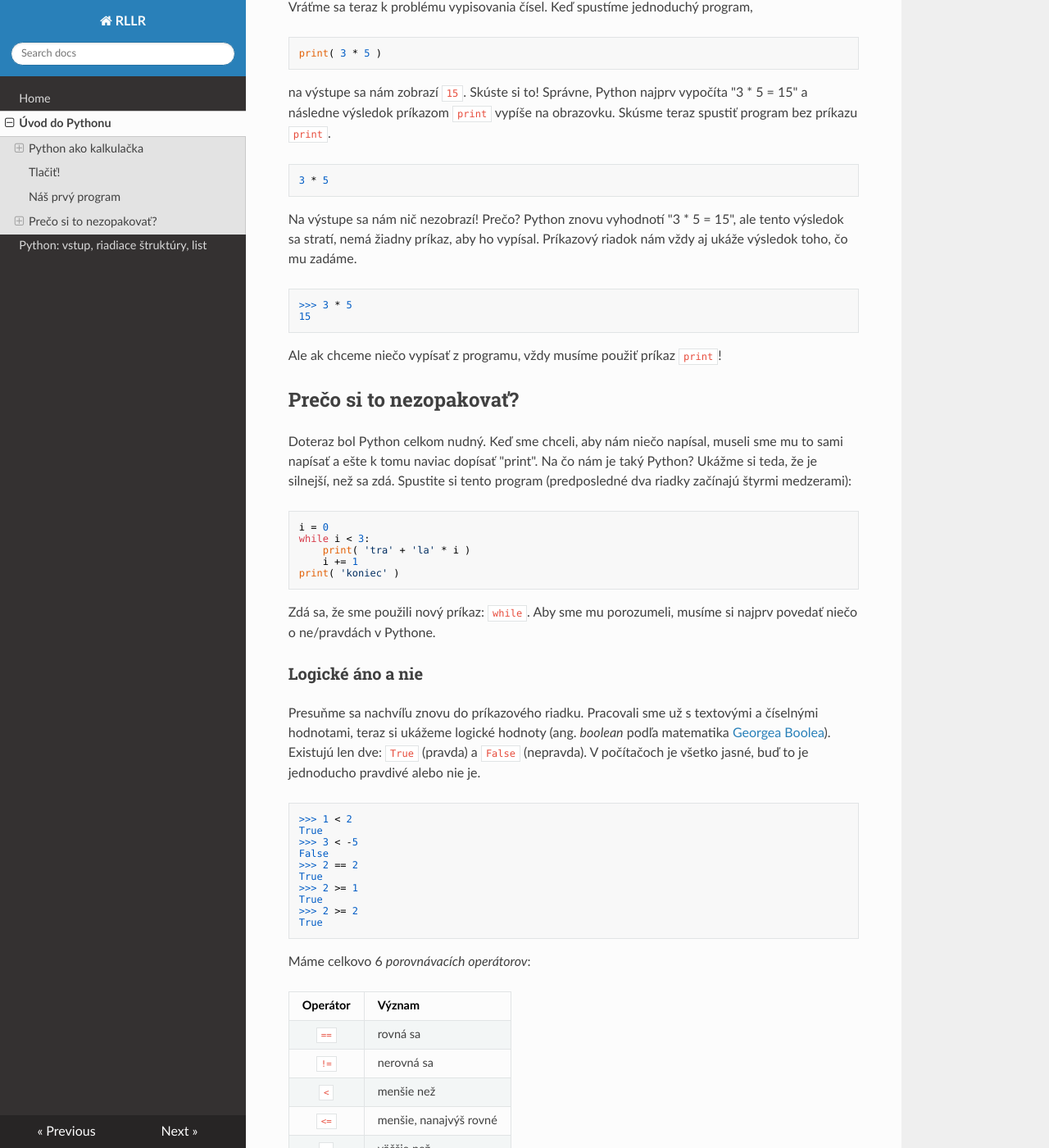
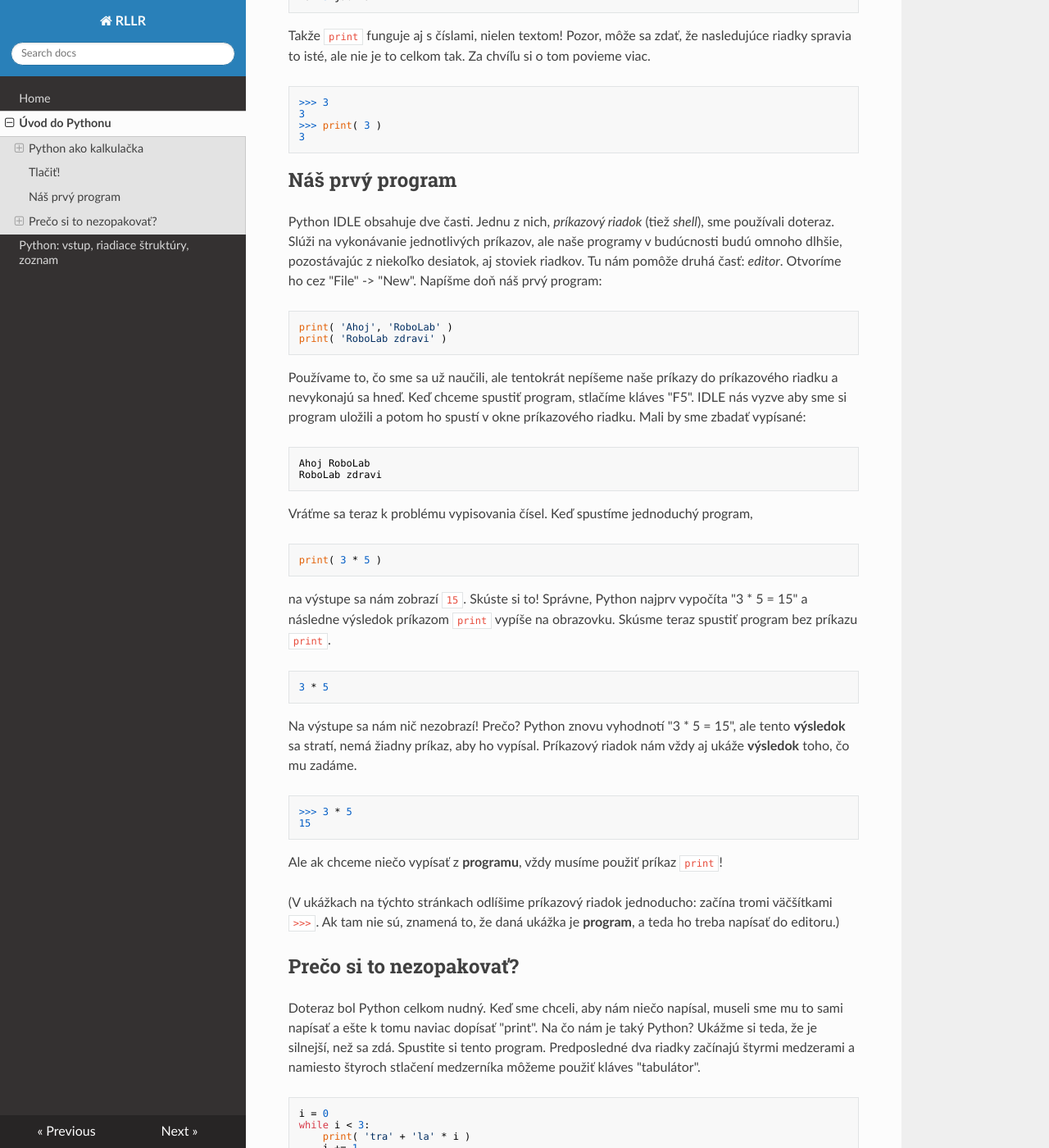
Before and after one commit to xlcteam/RLLR, an MkDocs documentation site: the page built from docs/01.md, in a window 1280 px wide and 1400 px high, scrolled down 6383 px. Shown: the whole window at 82% size. Built offline with MkDocs 1.6.1, drawn with Linux system fonts in a browser that asks for light colours; nearby versions of some CDN libraries; some of the changed text lies outside the part shown.

Commit message:
Review 1st and 2nd chapter

````diff
--- a/docs/01.md
+++ b/docs/01.md
@@ -1,6 +1,9 @@
 # Úvod do Pythonu
 
-[Python](https://www.python.org/) je jeden z mnohých *programovacích jazykov*. Tak ako ľudia medzi sebou sa rozprávame spoločným jazykom, potrebujeme sa naučiť nový jazyk, ktorému rozumie počítač či robot. Tak mu budeme vedieť povedať, kedy sa pohnúť, ako rýchlo, čo zobraziť na displeji a podobne.
+[Python](https://www.python.org/) je jeden z mnohých *programovacích jazykov*.
+Tak ako ľudia medzi sebou sa rozprávame spoločným jazykom, potrebujeme sa
+naučiť nový jazyk, ktorému rozumie počítač či robot. Tak mu budeme vedieť
+povedať, kedy sa pohnúť, ako rýchlo, čo zobraziť na displeji, a podobne.
 
 Poďme na to!
 
@@ -9,13 +12,13 @@ Poďme na to!
 Spustíme program [IDLE](https://docs.python.org/3/library/idle.html). Otvorí sa
 okno podobné tomu na obrázku nižšie.
 
-![Python IDLE](img/python_shell_win.png)
+![Python IDLE](img/L1_python_shell_win.png)
 
 Tento program nám bude slúžiť na písanie *zdrojového kódu* a jeho spustenie.
 Zdrojový kód -- to sú príkazy, ktoré napíšeme počítaču. On si potom tento kód
 prečíta riadok za riadkom a vykoná ich. Hovoríme tiež, že ich *interpretuje*. V
-okne, ktoré sa nám otvorilo, môžme zadávať jednotlivé príkazy. Na poslednom
-riadku vydíme tzv. *prompt*: `>>>`. Označuje, že program je pripravený počúvať
+okne, ktoré sa nám otvorilo, môžeme zadávať jednotlivé príkazy. Na poslednom
+riadku vidíme tzv. *prompt*: `>>>`. Označuje, že program je pripravený počúvať
 na naše príkazy. Dokáže napr. fungovať ako kalkulačka, stačí hneď za prompt
 napísať jednoduchý príklad a stlačiť `Enter`.
 
@@ -313,22 +318,27 @@ teraz spustiť program bez príkazu `print`.
 ```
 
 Na výstupe sa nám nič nezobrazí! Prečo? Python znovu vyhodnotí "3 * 5 = 15",
-ale tento výsledok sa stratí, nemá žiadny príkaz, aby ho vypísal. Príkazový
-riadok nám vždy aj ukáže výsledok toho, čo mu zadáme.
+ale tento **výsledok** sa stratí, nemá žiadny príkaz, aby ho vypísal.
+Príkazový riadok nám vždy aj ukáže **výsledok** toho, čo mu zadáme.
 
 ```python
 >>> 3 * 5
 15
 ```
 
-Ale ak chceme niečo vypísať z programu, vždy musíme použiť príkaz `print`!
+Ale ak chceme niečo vypísať z **programu**, vždy musíme použiť príkaz `print`!
+
+(V ukážkach na týchto stránkach odlíšime príkazový riadok jednoducho:
+začína tromi väčšítkami `>>>`. Ak tam nie sú, znamená to, že daná ukážka je
+**program**, a teda ho treba napísať do editoru.)
 
 ## Prečo si to nezopakovať?
 
 Doteraz bol Python celkom nudný. Keď sme chceli, aby nám niečo napísal, museli
 sme mu to sami napísať a ešte k tomu naviac dopísať "print". Na čo nám je taký
-Python? Ukážme si teda, že je silnejší, než sa zdá. Spustite si tento program
-(predposledné dva riadky začínajú štyrmi medzerami):
+Python? Ukážme si teda, že je silnejší, než sa zdá. Spustite si tento program.
+Predposledné dva riadky začínajú štyrmi medzerami a namiesto štyroch stlačení
+medzerníka môžeme použiť kláves "tabulátor".
 
 ```python
 i = 0
@@ -606,7 +616,7 @@ jedna pre veľkosť každej strany.
 **Úloha 4.**
 
 Pozor, toto je veľmi tvrdý oriešok! Napíšte program, tentokrát kresliaci
-pyramídu. Tu su vzory pre veľkosti 1, 2 a 4:
+pyramídu. Tu sú vzory pre veľkosti 1, 2 a 4:
 
 ```text
 *
````
Also changed, not shown: other parts of docs/01.md (+11 -9 lines), docs/02.md (+15 -12 lines), docs/img/L1_python_shell_win.png (renamed from docs/img/python_shell_win.png), docs/img/L1_x.png (added).
